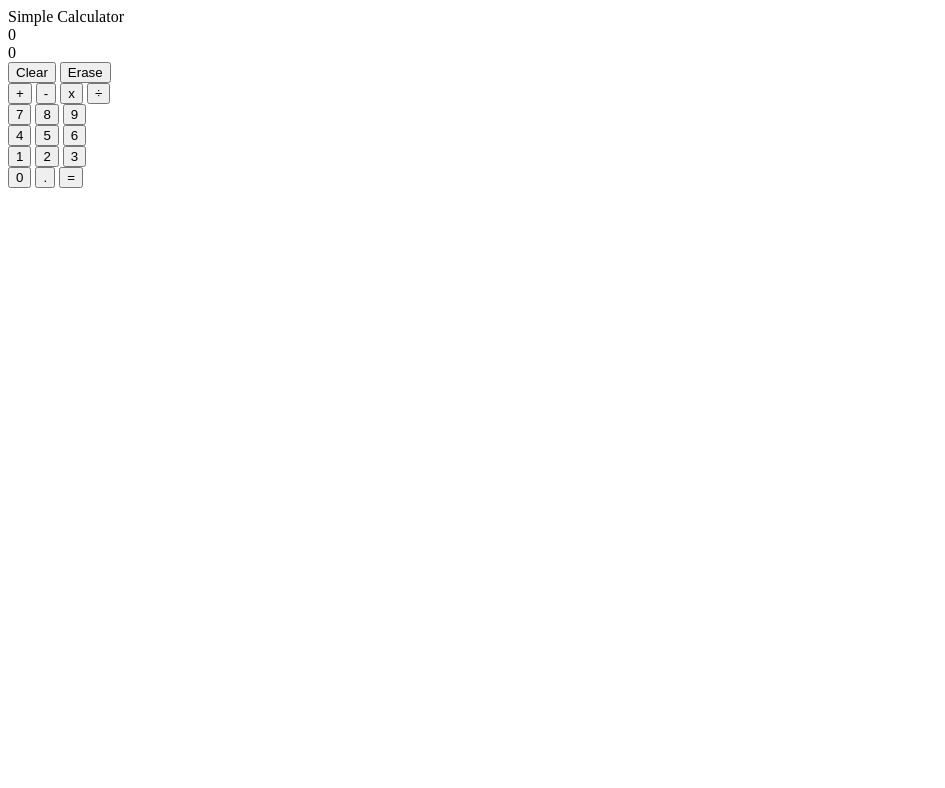
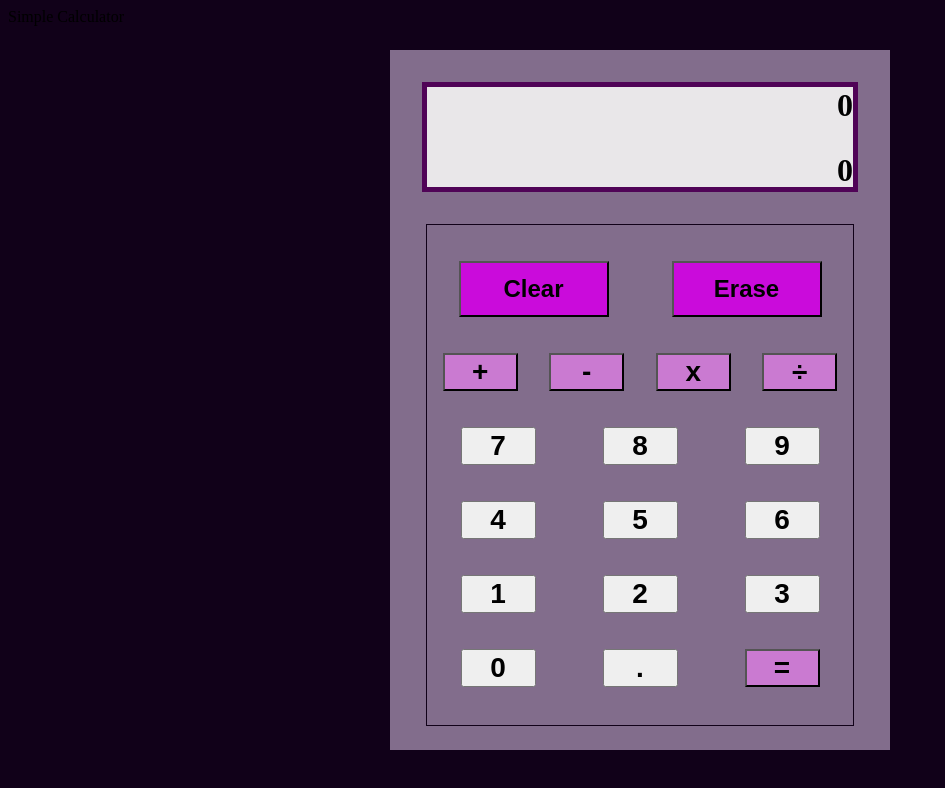
Before and after one commit to Amiriel01/Calculator-Project, a plain HTML site: page index.html in a window 1280 px wide. Shown: the whole page, without its empty margins (0-945 px from the left). Drawn offline with Linux system fonts and the light colour scheme.

Commit message:
styling finished

```diff
--- a/index.html
+++ b/index.html
@@ -18,14 +18,14 @@
             <div id="answer">0</div>
         </div>
         <!--Add class, id, and data action class to buttons-->
-        <div id="calculator-keys">
+        <div class="calculator-keys">
             <div class="row-six">
                 <button id="clear" data-action="clear">Clear</button>
                 <button id="erase" data-action="erase">Erase</button>
             </div>
             <div class="row-five">
                 <button class="operation" id="add" data-action="add">+</button>
-                <button class="operation" id="subtact" data-action="subtract">-</button>
+                <button class="operation" id="subtract" data-action="subtract">-</button>
                 <button class="operation" id="multiply" data-action="multiply">x</button>
                 <button class="operation" id="divide" data-action="divide">&#247</button>
             </div>
--- a/style.css
+++ b/style.css
@@ -1,3 +1,87 @@
+body {
+   background-color: #110119 ;
+}
+
+.calculator {
+    background-color: #826d8c;
+    width: 500px;
+    height: 700px;
+    margin:auto;
+    position: absolute;
+    top:0;
+    bottom: 0;
+    left: 0;
+    right: 0;
+}
+
+.calculator-display {
+    border: 5px solid #500457;
+    margin: 32px;
+    height: 100px;
+    background-color: #e9e7e9;
+    text-align: right;
+}
+
+#history {
+    font-size: 32px;
+    font-weight: bold;
+}
+
+#answer {
+    margin-top: 28px;
+    font-size: 32px;
+    font-weight: bold;
+}
+
 .calculator-keys {
-    display: grid;
+    margin: auto;
+    border: #110119 1px solid;
+    width: 426px;
+    height: 500px;
 }
+
+.row-six {
+    display: flex;
+    justify-content: center;
+    justify-content: space-around;
+    margin-top: 36px;
+}
+
+#clear, #erase {
+    font-weight: bolder;
+    font-size: 24px;
+    padding: 12px;
+    width: 150px;
+    background-color: #ca0bdb;
+}
+
+.row-five {
+    display: flex;
+    justify-content: center;
+    justify-content: space-around;
+    margin-top: 36px;;
+}
+
+.operation {
+    width: 75px;
+    font-size: 28px;
+    font-weight: bold;
+    background-color: #ca7ad1;
+}
+
+.row-four, .row-three, .row-two, .row-one {
+    display: flex;
+    justify-content: center;
+    justify-content: space-around;
+    margin-top: 36px;;
+}
+
+.number, #equal {
+    width: 75px;
+    font-size: 28px;
+    font-weight: bold;
+}
+
+#equal {
+    background-color: #ca7ad1;
+}
```
Also changed, not shown: blankcalculator.png (added).
